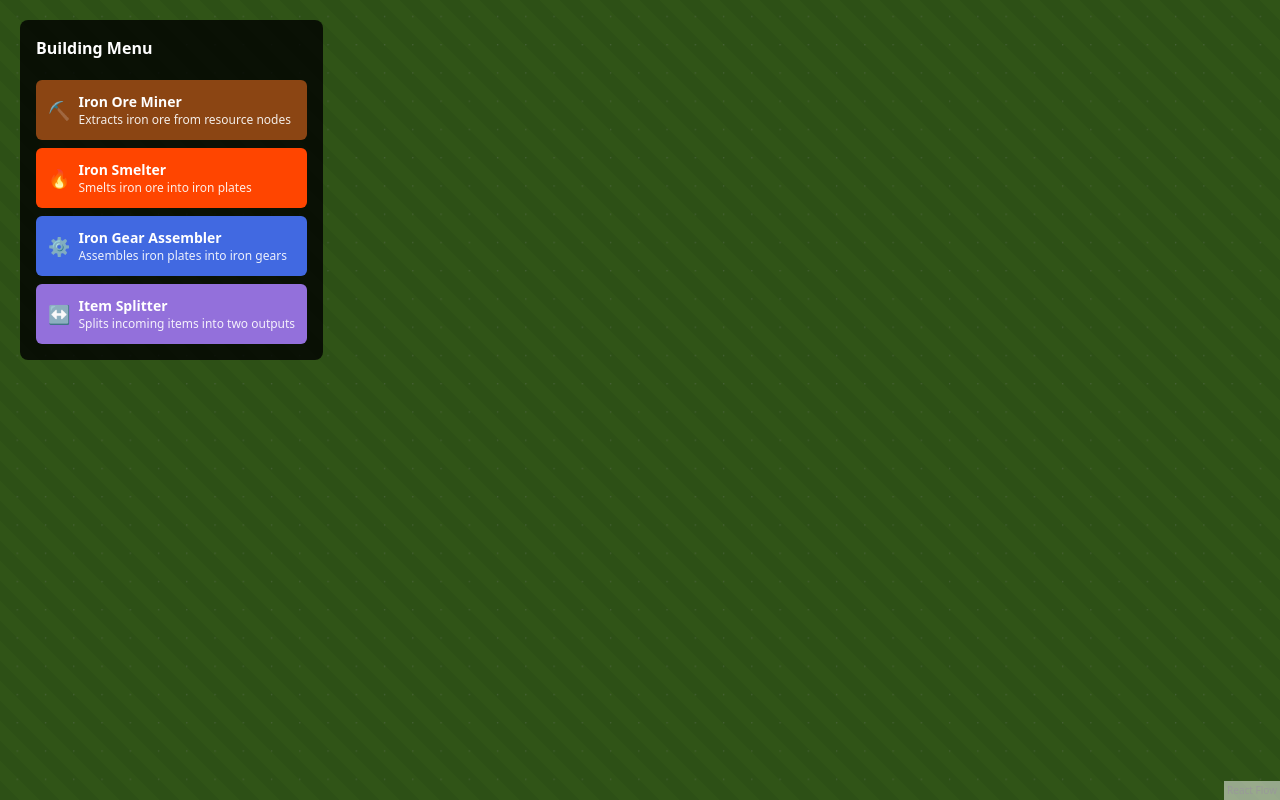
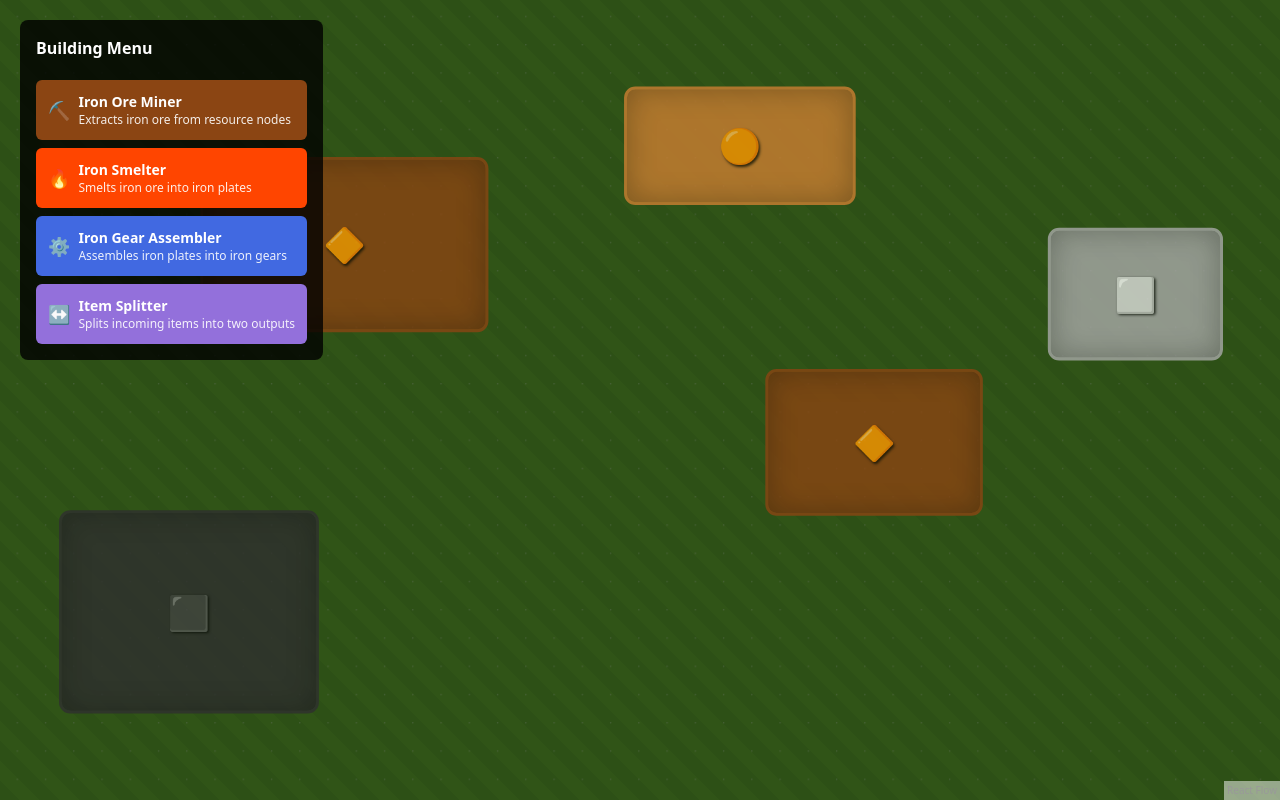
Before and after one commit to p-tkachuk/VibeBuilder, a React (Vite) app: page / in a window 1280 px wide. Built offline with nearby package versions, Linux system fonts and the light colour scheme.

Commit message:
add resource

```diff
--- a/src/App.tsx
+++ b/src/App.tsx
@@ -1,4 +1,4 @@
-import { useState, useCallback } from 'react';
+import { useState, useCallback, useMemo } from 'react';
 import { ReactFlow, applyNodeChanges, applyEdgeChanges, addEdge, type Node, type Edge } from '@xyflow/react';
 import '@xyflow/react/dist/style.css';
 import { BuildingMenu } from './components/BuildingMenu';
@@ -85,7 +85,8 @@ export default function App() {
   const [resourceFields] = useState<ResourceField[]>(generateResourceFields());
 
   // Convert resource fields to React Flow nodes for proper positioning
-  const resourceNodes: Node[] = resourceFields.map((field) => ({
+  const resourceNodes: Node[] = useMemo(() => {
+    return resourceFields.map((field) => ({
       id: field.id,
       type: 'resource',
       position: { x: field.x, y: field.y },
@@ -99,10 +100,18 @@ export default function App() {
       selectable: false,
       deletable: false
     }));
+  }, [resourceFields]);
 
   const onNodesChange = useCallback(
-    (changes: any) => setNodes((nodesSnapshot) => applyNodeChanges(changes, nodesSnapshot)),
-    [],
+    (changes: any) => {
+      // Filter out changes to resource nodes since they shouldn't be modified
+      const filteredChanges = changes.filter((change: any) => {
+        const nodeId = change.id;
+        return !resourceFields.some(field => field.id === nodeId);
+      });
+      setNodes((nodesSnapshot) => applyNodeChanges(filteredChanges, nodesSnapshot));
+    },
+    [resourceFields],
   );
   const onEdgesChange = useCallback(
     (changes: any) => setEdges((edgesSnapshot) => applyEdgeChanges(changes, edgesSnapshot)),
@@ -163,11 +172,13 @@ export default function App() {
     setNodeIdCounter((counter) => counter + 1);
   }, [nodeIdCounter, isPositionInResourceField]);
 
+  const allNodes = useMemo(() => [...resourceNodes, ...nodes], [resourceNodes, nodes]);
+
   return (
     <div style={{ width: '100vw', height: '100vh', position: 'relative' }}>
       <BuildingMenu onBuildingSelect={handleBuildingSelect} />
       <ReactFlow
-        nodes={[...resourceNodes, ...nodes]}
+        nodes={allNodes}
         edges={edges}
         onNodesChange={onNodesChange}
         onEdgesChange={onEdgesChange}
--- a/src/components/ResourceNode.tsx
+++ b/src/components/ResourceNode.tsx
@@ -19,7 +19,7 @@ export const ResourceNode: React.FC<ResourceNodeProps> = ({ data }) => {
         width: data.width,
         height: data.height,
         backgroundColor: RESOURCE_COLORS[data.resourceType],
-        opacity: 0.4 + (data.intensity * 0.4),
+        opacity: 0.8,
         borderRadius: '8px',
         border: `2px solid ${RESOURCE_COLORS[data.resourceType]}`,
         display: 'flex',
@@ -29,7 +29,8 @@ export const ResourceNode: React.FC<ResourceNodeProps> = ({ data }) => {
         fontWeight: 'bold',
         textShadow: '1px 1px 2px rgba(0,0,0,0.8)',
         boxShadow: 'inset 0 0 20px rgba(0,0,0,0.3)',
-        pointerEvents: 'none'
+        pointerEvents: 'none',
+        zIndex: 0
       }}
     >
       {RESOURCE_PATTERNS[data.resourceType]}
```
Lines whose indentation alone changed are shown as unchanged.
